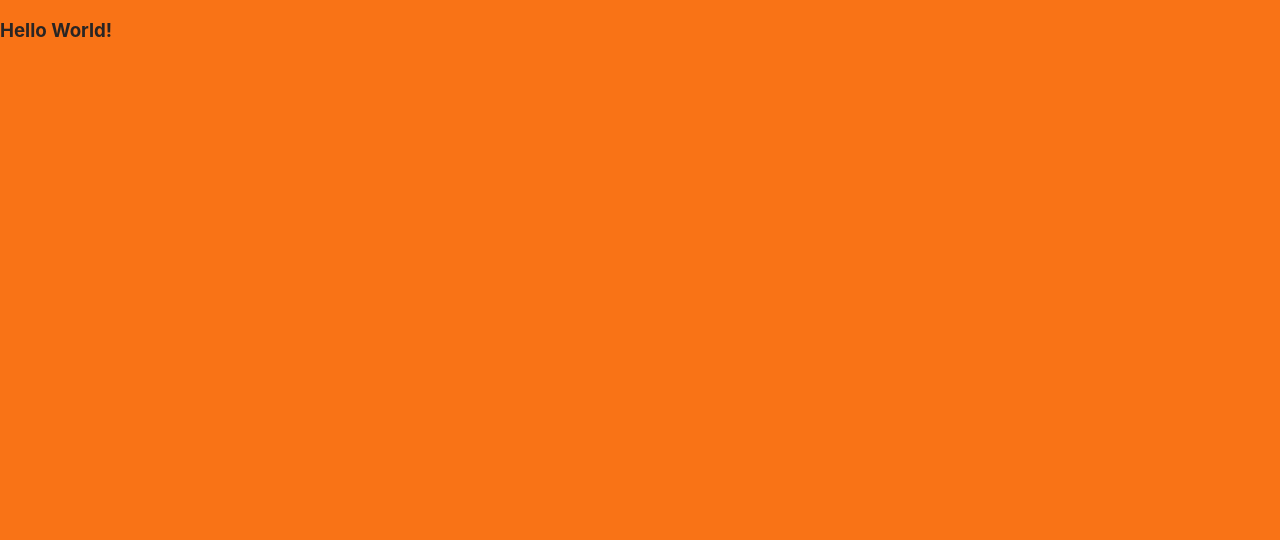
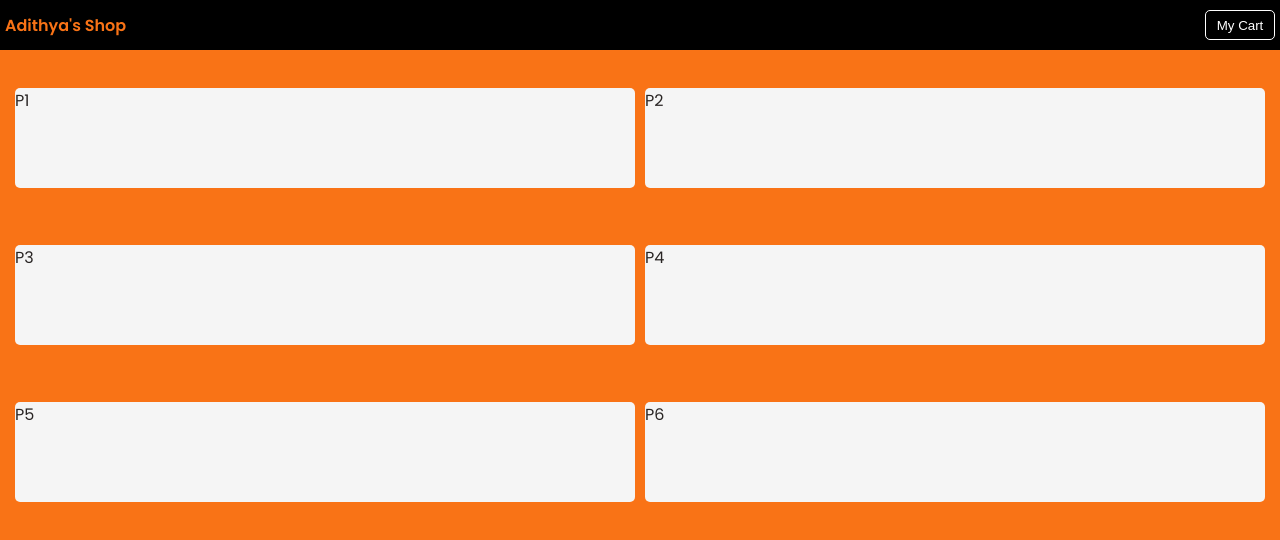
Before and after one commit to Adi343/ecommerce-app-nextjs, a Next.js app: page / in a window 1280 px wide. Shown: the top 540 px of the page. Built offline with nearby package versions, Linux system fonts and the light colour scheme.

Commit message:
Updated styling, added navbar and basic layout in home page

```diff
--- /dev/null
+++ b/components/NavBar.tsx
@@ -0,0 +1,37 @@
+const NavBar = () => {
+  return (
+    <div
+      style={{
+        display: "flex",
+        alignItems: "center",
+        justifyContent: "space-between",
+        backgroundColor: "black",
+        padding: "5px",
+        height: "50px",
+      }}
+    >
+      <span
+        style={{
+          fontWeight: "bold",
+          color: "#f97316",
+        }}
+      >
+        Adithya's Shop
+      </span>
+      <button
+        style={{
+          height: "30px",
+          width: "70px",
+          borderRadius: "5px",
+          backgroundColor: "black",
+          border: "1px solid white",
+          color: "white",
+        }}
+      >
+        My Cart
+      </button>
+    </div>
+  );
+};
+
+export default NavBar;
--- a/pages/index.tsx
+++ b/pages/index.tsx
@@ -1,13 +1,40 @@
-import type { NextPage } from 'next'
-import Head from 'next/head'
-import Image from 'next/image'
+import type { NextPage } from "next";
+import NavBar from "../components/NavBar";
 
 const Home: NextPage = () => {
   return (
     <div>
-      <h3>Hello World!</h3>
+      <NavBar />
+      <div
+        style={{
+          display: "grid",
+          gap: "10px",
+          gridTemplateColumns: "1fr 1fr",
+          alignItems: "center",
+          justifyContent: "center",
+          height: "60vh",
+          margin: "5px",
+          padding: "10px",
+          borderRadius: "5px",
+        }}
+      >
+        {["P1", "P2", "P3", "P4", "P5", "P6"].map((item) => {
+          return (
+            <div
+              style={{
+                width: "100%",
+                height: "100px",
+                borderRadius: "5px",
+                backgroundColor: "whitesmoke",
+              }}
+            >
+              {item}
+            </div>
+          );
+        })}
       </div>
+    </div>
   );
-}
+};
 
 export default Home;
--- a/styles/globals.css
+++ b/styles/globals.css
@@ -1,11 +1,16 @@
+@import url("https://fonts.googleapis.com/css2?family=Poppins:wght@400;600&display=swap");
+
 html,
 body {
   padding: 0;
   margin: 0;
-  font-family: -apple-system, BlinkMacSystemFont, Segoe UI, Roboto, Oxygen,
-    Ubuntu, Cantarell, Fira Sans, Droid Sans, Helvetica Neue, sans-serif;
-    background:#f97316;
-    color:#292524;
+  /* font-family: -apple-system, BlinkMacSystemFont, Segoe UI, Roboto, Oxygen,
+    Ubuntu, Cantarell, Fira Sans, Droid Sans, Helvetica Neue, sans-serif; */
+  background: #f97316;
+  font-family: "Poppins", sans-serif;
+  color: #292524;
+  min-height: 100vh;
+  width: 100vw;
 }
 
 a {
```
